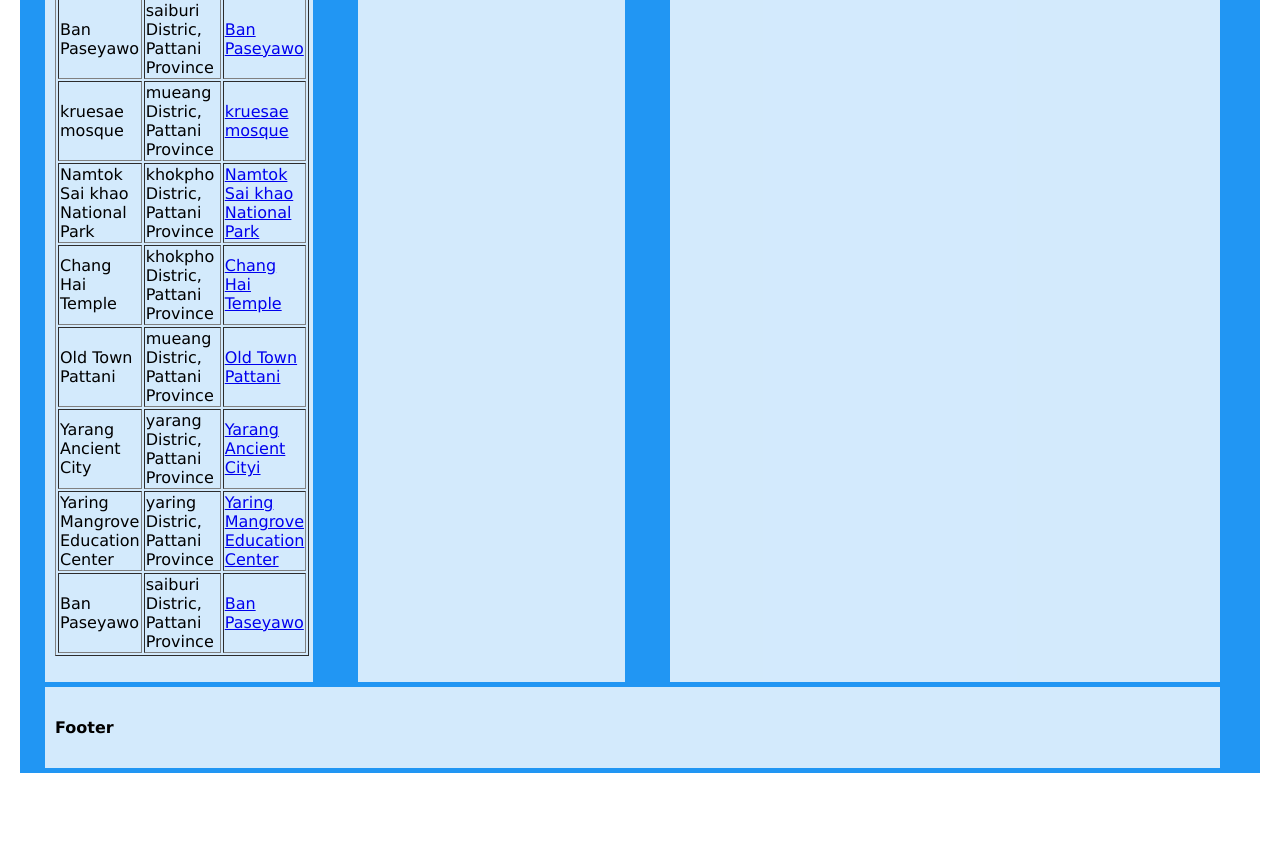
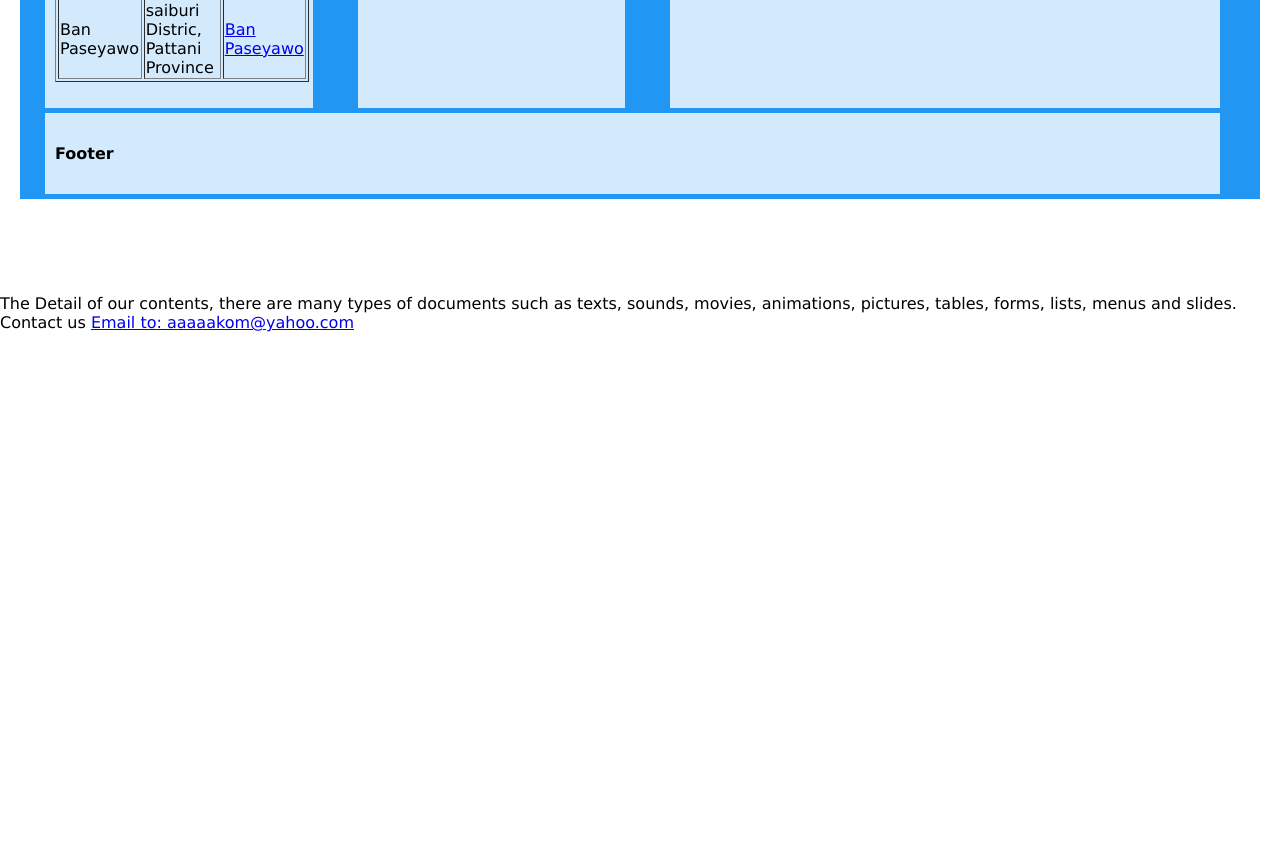
Before and after one commit to fais416/Archaru., a plain HTML site: page tourismplaces.html in a window 1280 px wide. Shown: the part 1861-2729 px from the top of the page. After the commit the page ends 2193 px from the top, so only its background shows below. Drawn offline with Linux system fonts and the light colour scheme.

Commit message:
Update tourismplaces.html

```diff
--- a/tourismplaces.html
+++ b/tourismplaces.html
@@ -336,41 +336,7 @@ function showSlides(n) {
      <td>saiburi Distric, Pattani Province</td>
      <td><a href="https://maps.app.goo.gl/jEKGjxRFCtFFdHQM9">Ban Paseyawo</a> </td>
     </tr>
- 			<tr>
-     <td>kruesae mosque</td>
-     <td>mueang Distric, Pattani Province</td>
-     <td><a href="https://maps.app.goo.gl/JmHghKP6gkZ5omkb6"> kruesae mosque </a> </td>
-    </tr>
-  <tr>
-     <td>Namtok Sai khao National Park</td>
-     <td>khokpho Distric, Pattani Province</td>
-     <td><a href="https://maps.app.goo.gl/sHjCrTGj8Wy6jEMV8">Namtok Sai khao National Park </a> </td>
-    </tr>
-   <tr>
-     <td>Chang Hai Temple</td>
-     <td>khokpho Distric, Pattani Province</td>
-     <td><a href="https://maps.app.goo.gl/iG3cFzvfJmD2kC8M8">Chang Hai Temple</a> </td>
-    </tr>
-     <tr>
-     <td>Old Town Pattani</td>
-     <td>mueang Distric, Pattani Province</td>
-     <td><a href="https://maps.app.goo.gl/72ucRygYU1dWDTFQ8">Old Town Pattani</a> </td>
-    </tr>
-    <tr>
-     <td>Yarang Ancient City</td>
-     <td>yarang Distric, Pattani Province</td>
-     <td><a href="https://maps.app.goo.gl/ftBepoDq3TK41X1o6">Yarang Ancient Cityi</a> </td>
-    </tr>
-   <tr>
-     <td>Yaring Mangrove Education Center</td>
-     <td>yaring Distric, Pattani Province</td>
-     <td><a href="https://maps.app.goo.gl/k4zdrwyuKrRosYkg7">Yaring Mangrove Education Center</a> </td>
-    </tr>
-    <tr>
-     <td>Ban Paseyawo</td>
-     <td>saiburi Distric, Pattani Province</td>
-     <td><a href="https://maps.app.goo.gl/jEKGjxRFCtFFdHQM9">Ban Paseyawo</a> </td>
-    </tr>
+
 		</table>
 
 
```
